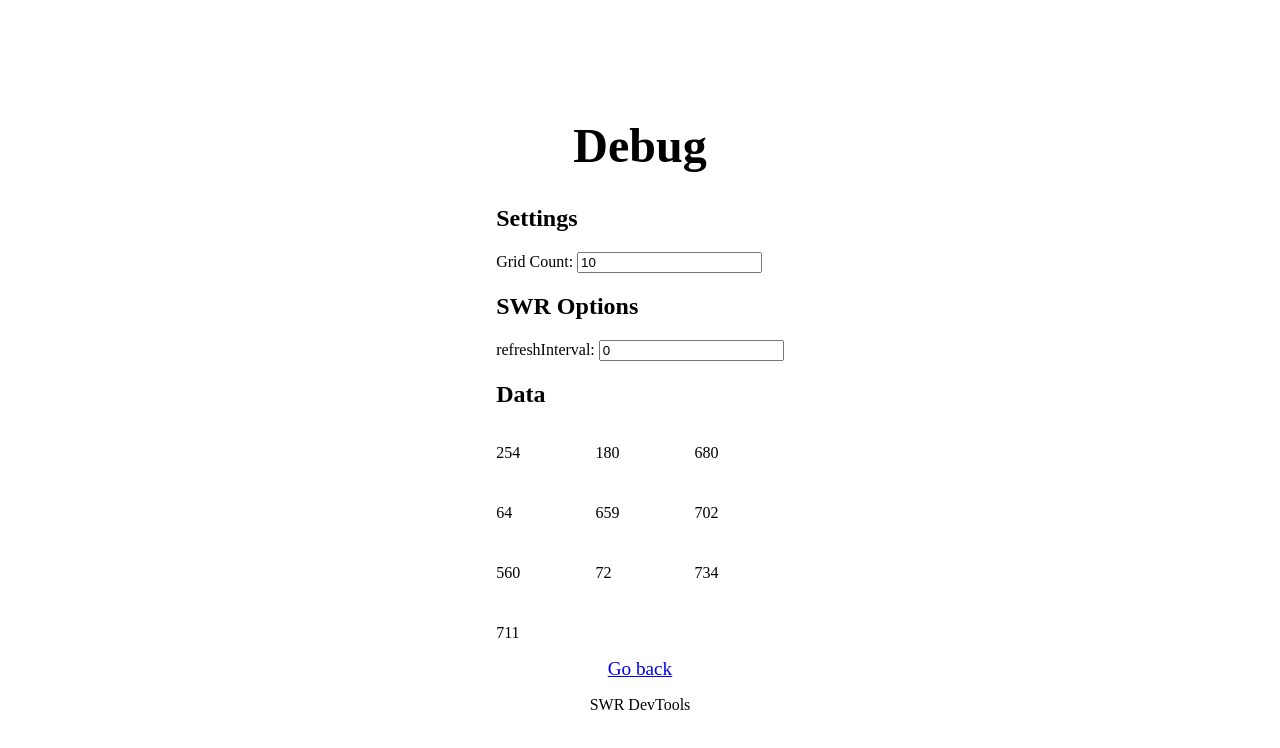
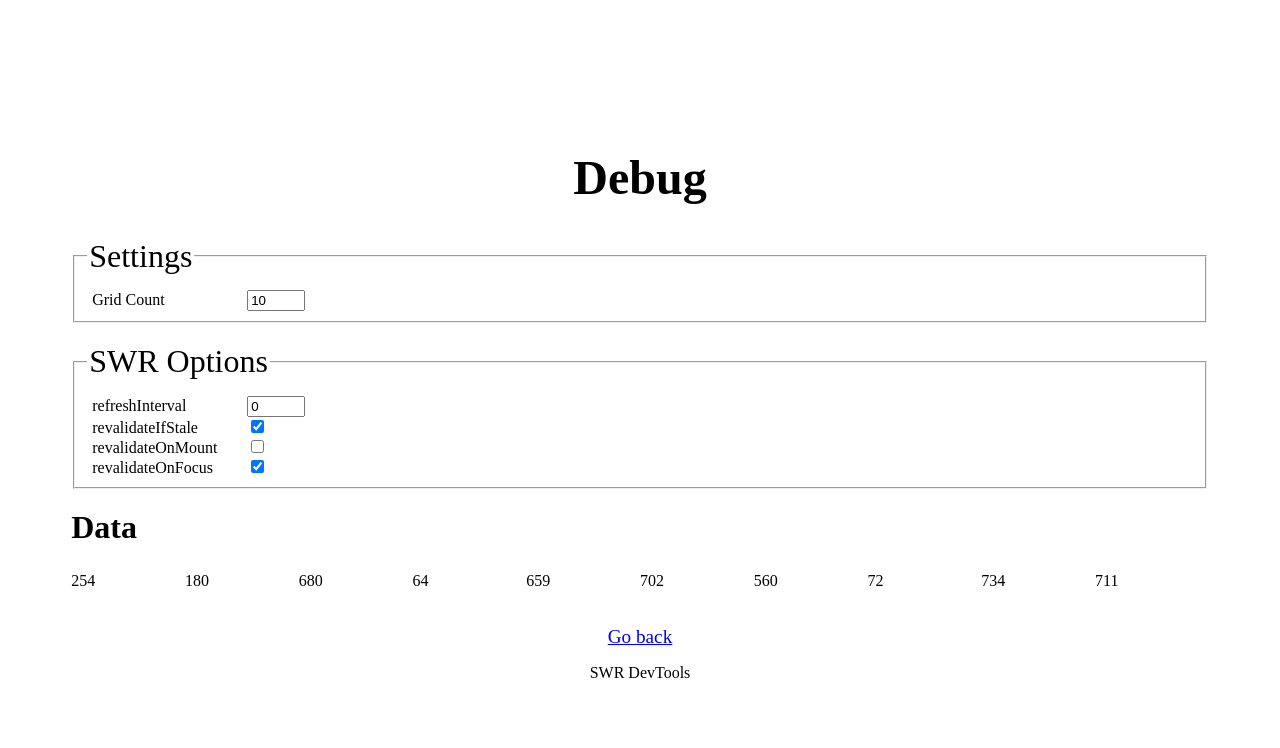
Before and after one commit to koba04/swr-devtools, a Next.js app in the folder examples/swr-devtools-demo/: page /debug in a window 1280 px wide. Shown: the top 748 px of the page. Built offline with nearby package versions, Linux system fonts and the light colour scheme.

Commit message:
docs(example): polish styles

```diff
--- a/examples/swr-devtools-demo/app/debug/SWREntry.tsx
+++ b/examples/swr-devtools-demo/app/debug/SWREntry.tsx
@@ -1,4 +1,3 @@
-import { isValidElement } from "react";
 import useSWR from "swr";
 
 const sleep = (ms: number) =>
--- /dev/null
+++ b/examples/swr-devtools-demo/app/debug/debug.module.css
@@ -0,0 +1,57 @@
+.container {
+  min-height: 100vh;
+  padding: 0;
+  display: flex;
+  flex-direction: column;
+  justify-content: center;
+  align-items: center;
+}
+
+.main {
+  width: 90%;
+}
+
+.grid {
+  display: grid;
+  grid-template-columns: repeat(10, 1fr);
+  gap: 10;
+}
+
+@media (max-width: 780px){
+  .grid {
+    grid-template-columns: repeat(5, 1fr);
+  }
+}
+
+.nav {
+  font-size: 1.2rem;
+  text-align: center;
+}
+
+.label {
+  display: block;
+}
+
+.label > span {
+  display: inline-block;
+  padding: 0 5px;
+  width: 150px;
+}
+.label > input {
+  max-width: 50px;
+}
+
+.title {
+  line-height: 1.15;
+  font-size: 3rem;
+  text-align: center;
+}
+
+.section {
+  margin-bottom: 20px;
+}
+
+.subtitle {
+  font-size: 2rem;
+  margin: 10px 0;
+}
--- /dev/null
+++ b/examples/swr-devtools-demo/app/debug/infinite/infinite.module.css
@@ -0,0 +1,51 @@
+.container {
+  min-height: 100vh;
+  padding: 0;
+  display: flex;
+  flex-direction: column;
+  justify-content: center;
+  align-items: center;
+}
+
+.main {
+  padding: 0;
+  flex: 1;
+}
+
+.content {
+  flex-direction: column;
+}
+
+.list {
+  margin: 0 auto;
+  max-width: 80%;
+  list-style: none;
+}
+
+.listItem {
+  font-size: 1.2rem;
+  padding-bottom: 10px;
+}
+
+.buttonArea {
+  display: flex;
+  justify-content: center;
+  padding: 1rem;
+}
+.button {
+  font-size: 1rem;
+  padding: 0.3rem 0.5rem;
+  border-radius: 5px;
+  border: solid 2px #ccc;
+}
+
+.nav {
+  font-size: 1.2rem;
+  text-align: center;
+}
+
+.title {
+  line-height: 1.15;
+  font-size: 3rem;
+  text-align: center;
+}
--- a/examples/swr-devtools-demo/app/debug/page.tsx
+++ b/examples/swr-devtools-demo/app/debug/page.tsx
@@ -2,9 +2,9 @@
 import Head from "next/head";
 import Link from "next/link";
 import { useCallback, useState } from "react";
-import { SWRConfiguration } from "swr";
+import { SWRConfiguration, useSWRConfig } from "swr";
 
-import styles from "../../styles/infinite.module.css";
+import styles from "./debug.module.css";
 import { SWREntry } from "./SWREntry";
 
 type Settings = {
@@ -16,12 +16,16 @@ type Options = SWRConfiguration & {
 };
 
 export default function Home() {
+  const config = useSWRConfig();
   const [settings, setSettings] = useState<Settings>({
     gridCount: 10,
   });
+
   const [options, setOptions] = useState<Options>({
+    ...config,
     refreshInterval: 0,
   });
+  console.log(config);
   const onChangeSettings = useCallback((setting: Partial<Settings>) => {
     setSettings((current) => ({ ...current, ...setting }));
   }, []);
@@ -36,12 +40,12 @@ export default function Home() {
         <link rel="icon" href="/favicon.ico" />
       </Head>
 
-      <main>
+      <main className={styles.main}>
         <h1 className={styles.title}>Debug</h1>
-        <section>
-          <h2>Settings</h2>
-          <label>
-            Grid Count:&nbsp;
+        <fieldset className={styles.section}>
+          <legend className={styles.subtitle}>Settings</legend>
+          <label className={styles.label}>
+            <span>Grid Count</span>
             <input
               type="text"
               value={settings.gridCount}
@@ -50,11 +54,11 @@ export default function Home() {
               }}
             />
           </label>
-        </section>
-        <section>
-          <h2>SWR Options</h2>
-          <label>
-            refreshInterval:&nbsp;
+        </fieldset>
+        <fieldset className={styles.section}>
+          <legend className={styles.subtitle}>SWR Options</legend>
+          <label className={styles.label}>
+            <span>refreshInterval</span>
             <input
               type="text"
               value={options.refreshInterval}
@@ -63,17 +67,40 @@ export default function Home() {
               }}
             />
           </label>
-          <section />
-        </section>
-        <section className={styles.content}>
-          <h2>Data</h2>
-          <div
-            style={{
-              display: "grid",
-              gridTemplateColumns: "repeat(3, 1fr)",
-              gap: 10,
-            }}
-          >
+          <label className={styles.label}>
+            <span>revalidateIfStale</span>
+            <input
+              type="checkbox"
+              checked={options.revalidateIfStale}
+              onChange={(e) => {
+                onChangeOptions({ revalidateIfStale: e.target.checked });
+              }}
+            />
+          </label>
+          <label className={styles.label}>
+            <span>revalidateOnMount</span>
+            <input
+              type="checkbox"
+              checked={options.revalidateOnMount}
+              onChange={(e) => {
+                onChangeOptions({ revalidateOnMount: e.target.checked });
+              }}
+            />
+          </label>
+          <label className={styles.label}>
+            <span>revalidateOnFocus</span>
+            <input
+              type="checkbox"
+              checked={options.revalidateOnFocus}
+              onChange={(e) => {
+                onChangeOptions({ revalidateOnFocus: e.target.checked });
+              }}
+            />
+          </label>
+        </fieldset>
+        <section className={styles.section}>
+          <h2 className={styles.subtitle}>Data</h2>
+          <div className={styles.grid}>
             {Array.from({ length: settings.gridCount }).map((_, i) => {
               const key = "test" + i;
               return <SWREntry key={key} swrKey={key} options={options} />;
```
Also changed, not shown: examples/swr-devtools-demo/app/debug/infinite/page.tsx (+5 -3 lines).
